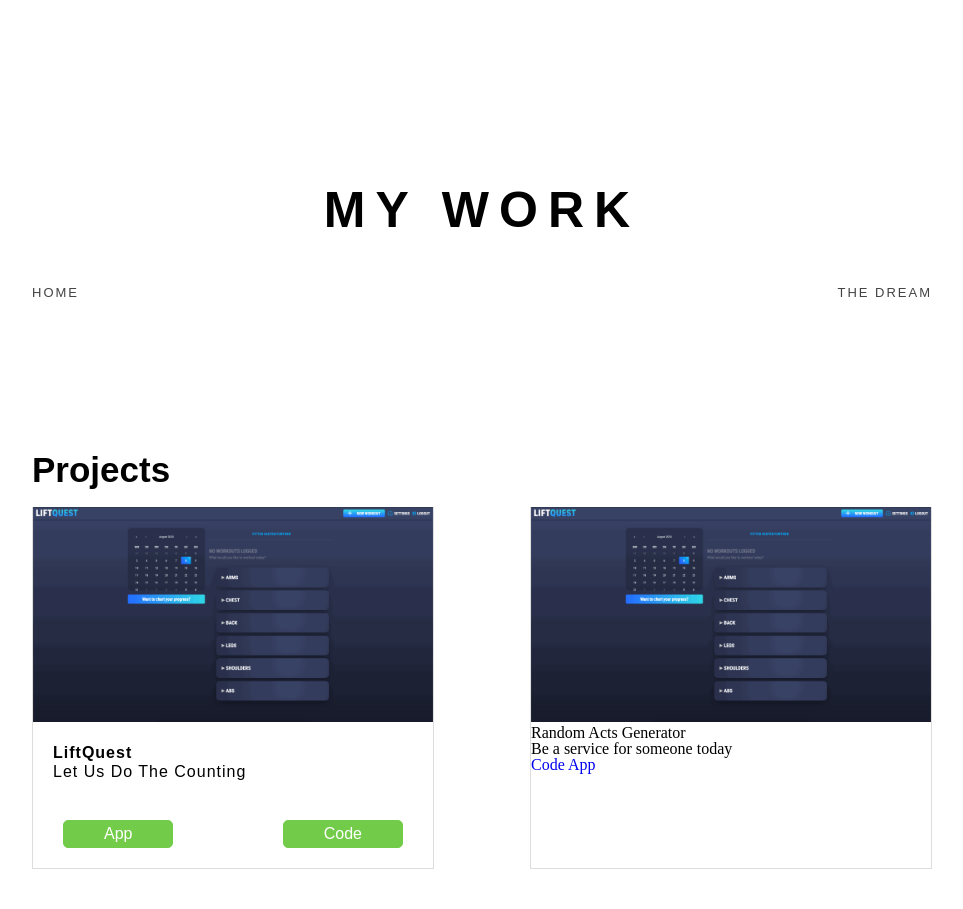
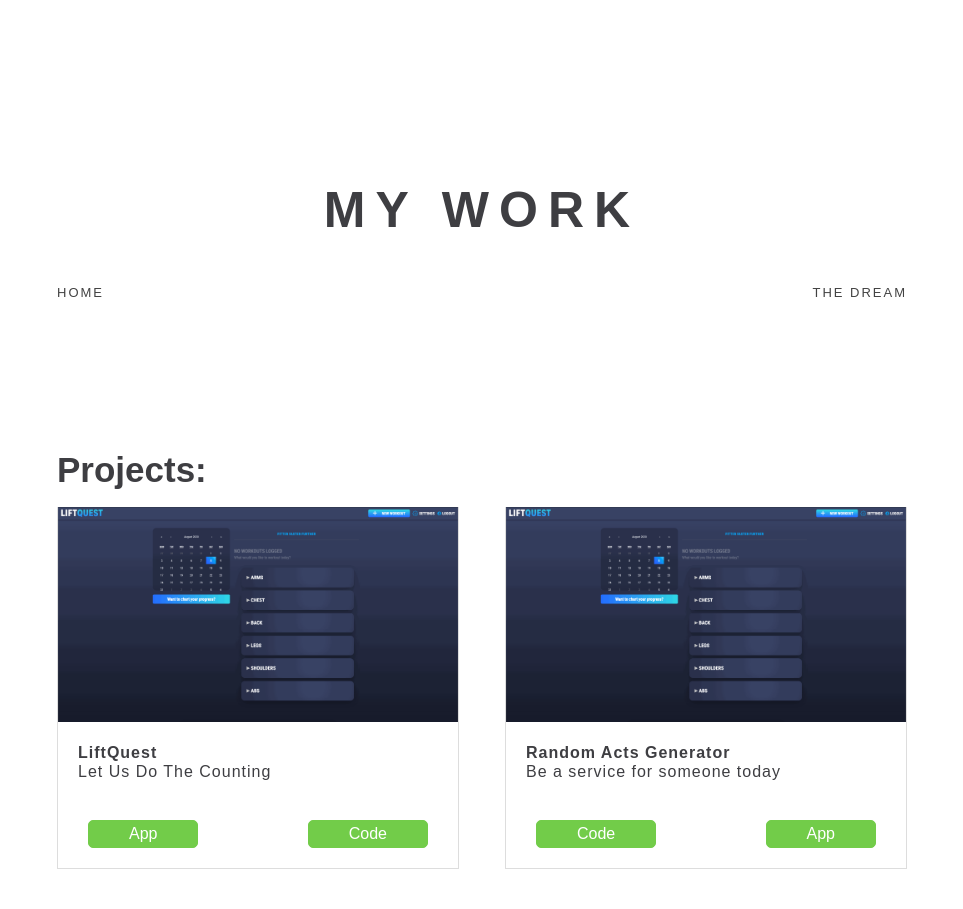
Before and after one commit to TevvinStrong/Portfolio, a PHP site: page /mywork.html in a window 1280 px wide. Shown: the whole page, without its empty margins (158-1121 px from the left). Run offline with PHP 8.4, Linux system fonts and the light colour scheme.

Commit message:
Random acts generatio card complete, need to add gif

```diff
--- a/mywork.html
+++ b/mywork.html
@@ -22,7 +22,7 @@
             </ul>
         </div>
 
-        <h1>Projects</h1>
+        <h1>Projects:</h1>
 
         <div class="projects">
             <div class="liftquest">
@@ -35,12 +35,16 @@
                 </div>
             </div>
 
+            <div><table></table></div>
+
             <div class="randomactsgenerator">
                 <img src="./gif/liftquest.gif" alt="liftquestapp">
                 <h3>Random Acts Generator</h3>
                 <span>Be a service for someone today</span><br>
-                <a href="https://github.com/random-act-generator/randomActGenerator-BE">Code</a>
+                <div class="readmore">
+                    <a href="https://github.com/random-act-generator/randomActGenerator-BE">Code</a>
                 <a href="https://jovial-blackwell-91cdb6.netlify.app/">App</a>
+                </div>
             </div>
         </div>
     </div>
--- a/stylesheet.css
+++ b/stylesheet.css
@@ -301,8 +301,12 @@
 .container {
     padding: 40px;
     margin: 0 auto;
-    width: 900px;
+    width: 850px;
     max-width: 100%;
+}
+
+.container .header-section h1 {
+    cursor: auto;
 }
 
 .container h1 {
@@ -312,6 +316,7 @@
     font-size: 35px;
     font-weight: 900;
     font-family: "Arial", "Helvetica", "sans-serif";
+    color: #3e3e42;
 }
 
 
@@ -345,6 +350,7 @@
     font-family: "Arial", "Helvetica", "sans-serif";
     letter-spacing: 1px;
     font-weight: 900;
+    color: #3e3e42;
 }
 
 .container .projects .liftquest span {
@@ -352,6 +358,7 @@
     padding: 20px;
     font-family: "Arial", "Helvetica", "sans-serif";
     letter-spacing: 1px;
+    color: #3e3e42;
 }
 
 .container .projects .liftquest .readmore {
@@ -380,7 +387,6 @@
 .container .projects .randomactsgenerator img {
     width: 400px;
     max-width: 100%;
-    /*border-radius: 1em;*/
 }
 
 .container .projects .randomactsgenerator {
@@ -388,9 +394,44 @@
     border-left: 1px solid #dddddd;
     border-right: 1px solid #dddddd;
     border-bottom: 1px solid #dddddd;
+
+}
+
+.container .projects .randomactsgenerator h3 {
+    padding: 20px 20px 3px 20px;
+    font-family: "Arial", "Helvetica", "sans-serif";
+    letter-spacing: 1px;
+    font-weight: 900;
+    color: #3e3e42;
+}
+
+.container .projects .randomactsgenerator span {
+    text-decoration: none;
+    padding: 20px;
+    font-family: "Arial", "Helvetica", "sans-serif";
+    letter-spacing: 1px;
+    color: #3e3e42;
+}
+
+.container .projects .randomactsgenerator .readmore {
+    padding-left: 30px;
+    padding-right: 30px;
+    margin-top: 40px;
+    display: flex;
+    flex-wrap: nowrap;
+    justify-content: space-between;
 }
 
 .container .projects .randomactsgenerator a {
     text-decoration: none;
-
+    font-family: "Arial", "Helvetica", "sans-serif";
+    border: 1px solid #72CC49;
+    color: #ffffff !important;
+    background-color: #72CC49;
+    padding: 5px 40px 5px 40px;
+    border-top-right-radius: 5px;
+    border-bottom-right-radius: 5px;
+    border-top-left-radius: 5px;
+    border-bottom-right-radius: 5px;
+    border-bottom-left-radius: 5px;
 }
```
